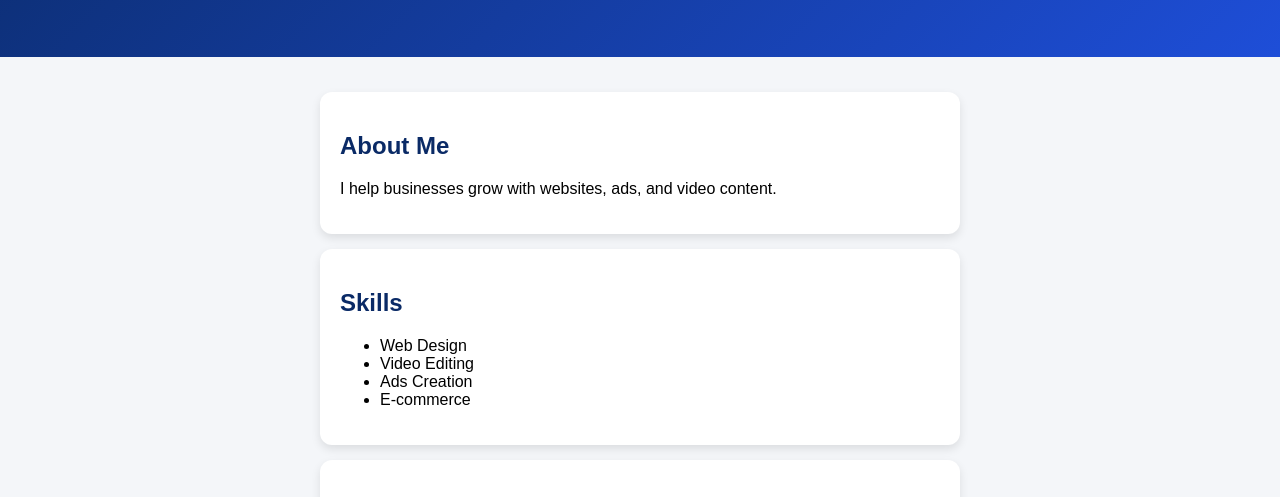
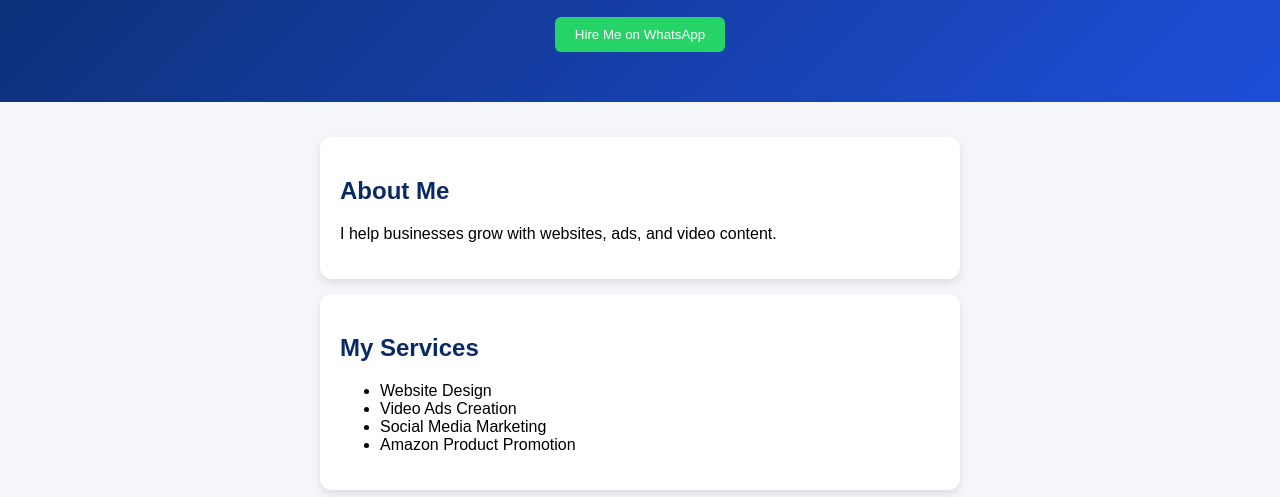
Before and after one commit to abdulkadir120/Portfolio, a plain HTML site: page index.html in a window 1280 px wide. Shown: the part 294-791 px from the top of the page. Drawn offline with Linux system fonts and the light colour scheme.

Commit message:
Update index.html

```diff
--- a/index.html
+++ b/index.html
@@ -67,6 +67,11 @@ button:hover {
     <h1>Abdul Kadir</h1>
     <p>AI & Digital Marketing Specialist</p>
     <img src="photo.jpeg" width="150" style="border-radius:50%; display:block; margin:10px auto;">
+    <a href="https://wa.me/966500795293?text=Hi%20Abdul%20Kadir%20I%20want%20your%20service">
+<button style="background:#25D366;color:white;padding:10px 20px;border:none;border-radius:6px;margin-top:10px;cursor:pointer;">
+Hire Me on WhatsApp
+</button>
+</a>
 </header>
 
 <section>
@@ -75,7 +80,15 @@ button:hover {
 <h2>About Me</h2>
 <p>I help businesses grow with websites, ads, and video content.</p>
 </div>
-
+<div class="card">
+<h2>My Services</h2>
+<ul>
+<li>Website Design</li>
+<li>Video Ads Creation</li>
+<li>Social Media Marketing</li>
+<li>Amazon Product Promotion</li>
+</ul>
+</div>
 <div class="card">
 <h2>Skills</h2>
 <ul>
```
